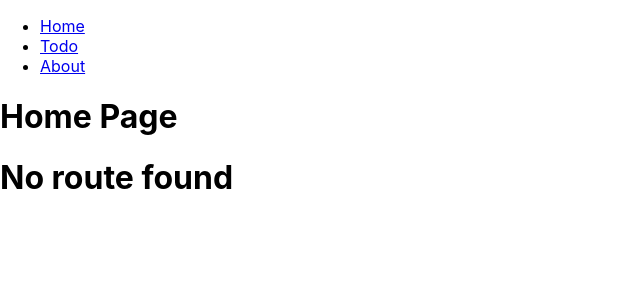
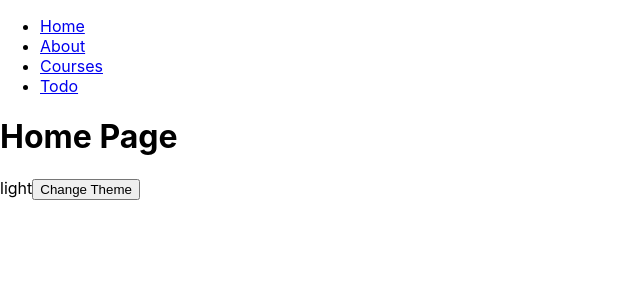
Before and after one commit to coder4affine/bashar_react_training, a React app: page / in a window 1280 px wide. Shown: the top 300 px of the page, without its empty margins (0-640 px from the left). Built offline with nearby package versions, Linux system fonts and the light colour scheme.

Commit message:
error boudnries and contex api

```diff
--- a/db.json
+++ b/db.json
@@ -25,5 +25,64 @@
       "text": "editable todo edit again",
       "isDone": false
     }
+  ],
+  "courses": [
+    {
+      "id": "react-flux-building-applications",
+      "title": "Building Applications in React and Flux",
+      "watchHref": "http://www.pluralsight.com/courses/react-flux-building-applications",
+      "authorId": "cory-house",
+      "length": "5:08",
+      "category": "JavaScript"
+    },
+    {
+      "id": "clean-code",
+      "title": "Clean Code: Writing Code for Humans",
+      "watchHref": "http://www.pluralsight.com/courses/writing-clean-code-humans",
+      "authorId": "cory-house",
+      "length": "3:10",
+      "category": "Software Practices"
+    },
+    {
+      "id": "architecture",
+      "title": "Architecting Applications for the Real World",
+      "watchHref": "http://www.pluralsight.com/courses/architecting-applications-dotnet",
+      "authorId": "cory-house",
+      "length": "2:52",
+      "category": "Software Architecture"
+    },
+    {
+      "id": "career-reboot-for-developer-mind",
+      "title": "Becoming an Outlier: Reprogramming the Developer Mind",
+      "watchHref": "http://www.pluralsight.com/courses/career-reboot-for-developer-mind",
+      "authorId": "cory-house",
+      "length": "2:30",
+      "category": "Career"
+    },
+    {
+      "id": "web-components-shadow-dom",
+      "title": "Web Component Fundamentals",
+      "watchHref": "http://www.pluralsight.com/courses/web-components-shadow-dom",
+      "authorId": "cory-house",
+      "length": "5:10",
+      "category": "HTML5"
+    }
+  ],
+  "authors": [
+    {
+      "id": "cory-house",
+      "firstName": "Cory",
+      "lastName": "House"
+    },
+    {
+      "id": "scott-allen",
+      "firstName": "Scott",
+      "lastName": "Allen"
+    },
+    {
+      "id": "dan-wahlin",
+      "firstName": "Dan",
+      "lastName": "Wahlin"
+    }
   ]
 }
--- a/src/App.js
+++ b/src/App.js
@@ -2,7 +2,9 @@ import React, { PureComponent } from 'react';
 // import PropTypes from "prop-types";
 import { BrowserRouter as Router } from 'react-router-dom';
 import Header from './components/Header';
+import routeDetails from './utils/routeDetails';
 import Route from './route';
+import ThemeContext from './context/themeContext';
 import './App.css';
 
 class App extends PureComponent {
@@ -12,8 +14,10 @@ class App extends PureComponent {
     return (
       <Router>
         <>
-          <Header />
-          <Route />
+          <Header routes={routeDetails} />
+          <ThemeContext>
+            <Route />
+          </ThemeContext>
         </>
       </Router>
     );
--- /dev/null
+++ b/src/components/ErrorBoundary/index.js
@@ -0,0 +1,24 @@
+import React, { Component } from 'react';
+import PropTypes from 'prop-types';
+
+export default class index extends Component {
+  state = {
+    hasError: false,
+  };
+
+  static propTypes = {
+    children: PropTypes.element.isRequired,
+  };
+
+  static getDerivedStateFromError() {
+    return { hasError: true };
+  }
+
+  render() {
+    const { hasError } = this.state;
+    if (hasError) {
+      return <h1>Oops! Something goes wrong</h1>;
+    }
+    return <div>{this.props.children}</div>;
+  }
+}
--- a/src/components/Header/index.js
+++ b/src/components/Header/index.js
@@ -1,22 +1,20 @@
 import React from 'react';
-// import PropTypes from 'prop-types';
+import PropTypes from 'prop-types';
 import { Link } from 'react-router-dom';
 
-const index = () => (
+const index = ({ routes }) => (
   <nav>
     <ul>
-      <li>
-        <Link to="/">Home</Link>
-      </li>
-      <li>
-        <Link to="/todo/">Todo</Link>
-      </li>
-      <li>
-        <Link to="/about/">About</Link>
-      </li>
+      {routes.map(route => (
+        <li key={route.id}>
+          <Link to={route.path}>{route.label}</Link>
+        </li>
+      ))}
     </ul>
   </nav>
 );
-index.propTypes = {};
+index.propTypes = {
+  routes: PropTypes.array.isRequired,
+};
 
 export default index;
--- /dev/null
+++ b/src/context/themeContext.js
@@ -0,0 +1,22 @@
+/* eslint-disable  react/no-unused-state */
+import React, { Component, createContext } from 'react';
+import PropTypes from 'prop-types';
+
+export const { Provider, Consumer } = createContext();
+
+export default class themeContext extends Component {
+  state = {
+    theme: 'light',
+    changeTheme: () => {
+      this.setState(state => ({ theme: state.theme === 'dark' ? 'light' : 'dark' }));
+    },
+  };
+
+  static propTypes = {
+    children: PropTypes.element.isRequired,
+  };
+
+  render() {
+    return <Provider value={this.state}>{this.props.children}</Provider>;
+  }
+}
--- a/src/route.js
+++ b/src/route.js
@@ -1,12 +1,10 @@
-import React, { Component, lazy, Suspense } from 'react';
+import React, { Component, Suspense } from 'react';
 // import PropTypes from 'prop-types';
 import { Route, Switch } from 'react-router-dom';
 import PrivateRoute from './components/PrivateRoute';
+import routeDetails from './utils/routeDetails';
 
-const AsyncTodo = lazy(() => import('./screens/Todo'));
-const AsyncHome = lazy(() => import('./screens/Home'));
-const AsyncAbout = lazy(() => import('./screens/About'));
-const AsyncNoMatch = lazy(() => import('./screens/NoMatch'));
+// const AsyncNoMatch = lazy(() => import('./screens/NoMatch'));
 
 const Loader = () => <h1>Loading...</h1>;
 
@@ -17,10 +15,27 @@ export default class route extends Component {
     return (
       <Switch>
         <Suspense fallback={<Loader />}>
-          <Route path="/" exact component={AsyncHome} />
-          <Route path="/about/" component={AsyncAbout} />
-          <PrivateRoute isAuthenticated path="/todo/" component={AsyncTodo} />
-          <Route component={AsyncNoMatch} />
+          {routeDetails.map(routeDetail => {
+            if (route.isPrivate) {
+              return (
+                <PrivateRoute
+                  key={routeDetail.id}
+                  isAuthenticated
+                  exact={routeDetail.isExact}
+                  path={routeDetail.path}
+                  render={props => <routeDetail.component {...props} />}
+                />
+              );
+            }
+            return (
+              <Route
+                key={routeDetail.id}
+                path={routeDetail.path}
+                exact={routeDetail.isExact}
+                render={props => <routeDetail.component {...props} />}
+              />
+            );
+          })}
         </Suspense>
       </Switch>
     );
--- /dev/null
+++ b/src/screens/Courses/courseTable.js
@@ -0,0 +1,47 @@
+import React, { Component } from 'react';
+import PropTypes from 'prop-types';
+
+class courseTable extends Component {
+  static propTypes = {
+    courses: PropTypes.array.isRequired,
+  };
+
+  getAuthorDetail = () => {
+    throw new Error('Oops! something goes wrong');
+  };
+
+  render() {
+    const { courses } = this.props;
+    return (
+      <table>
+        <thead>
+          <tr>
+            <th>Title</th>
+            <th>Link</th>
+            <th>Author</th>
+            <th>Length</th>
+            <th>Category</th>
+          </tr>
+        </thead>
+        <tbody>
+          {courses &&
+            courses.map(course => (
+              <tr key={course.id}>
+                <td>{course.title}</td>
+                <td>
+                  <a href={course.watchHref}>Link</a>
+                </td>
+                <td>{this.getAuthorDetail(course.authorId)}</td>
+                <td>{course.length}</td>
+                <td>{course.category}</td>
+              </tr>
+            ))}
+        </tbody>
+      </table>
+    );
+  }
+}
+
+courseTable.propTypes = {};
+
+export default courseTable;
--- /dev/null
+++ b/src/screens/Courses/index.js
@@ -0,0 +1,56 @@
+import React, { Component } from 'react';
+// import PropTypes from 'prop-types';
+import { Consumer } from '../../context/themeContext';
+import Table from './courseTable';
+import ErrorBoundary from '../../components/ErrorBoundary';
+
+export default class index extends Component {
+  state = {
+    courses: [],
+    authors: [],
+  };
+
+  static propTypes = {};
+
+  constructor(props) {
+    super(props);
+    this.getData();
+  }
+
+  getData = async () => {
+    try {
+      const res = await Promise.all([
+        fetch('http://localhost:3004/courses'),
+        fetch('http://localhost:3004/authors'),
+      ]);
+
+      const courses = await res[0].json();
+      const authors = await res[1].json();
+
+      this.setState({ courses, authors });
+    } catch (error) {
+      throw new Error(error);
+    }
+  };
+
+  getAuthorDetail = id => {
+    const { authors } = this.state;
+    const author = authors.find(x => x.id === id);
+    if (author) {
+      return `${author.firstName} ${author.lastName}`;
+    }
+    return '';
+  };
+
+  render() {
+    const { courses } = this.state;
+    return (
+      <div>
+        <Consumer>{value => <span>{value.theme}</span>}</Consumer> <h1>Courses</h1>
+        <ErrorBoundary>
+          <Table courses={courses} />
+        </ErrorBoundary>
+      </div>
+    );
+  }
+}
--- a/src/screens/Home/index.js
+++ b/src/screens/Home/index.js
@@ -1,7 +1,20 @@
 import React from 'react';
+import { Consumer } from '../../context/themeContext';
 // import PropTypes from 'prop-types';
 
-const index = () => <h1>Home Page</h1>;
+const index = () => (
+  <div>
+    <h1>Home Page</h1>
+    <Consumer>
+      {value => (
+        <div>
+          <span>{value.theme}</span>
+          <input type="button" value="Change Theme" onClick={value.changeTheme} />
+        </div>
+      )}
+    </Consumer>
+  </div>
+);
 
 index.propTypes = {};
 
--- /dev/null
+++ b/src/utils/routeDetails.js
@@ -0,0 +1,41 @@
+import { lazy } from 'react';
+
+const AsyncTodo = lazy(() => import('../screens/Todo'));
+const AsyncHome = lazy(() => import('../screens/Home'));
+const AsyncAbout = lazy(() => import('../screens/About'));
+const AsyncCourses = lazy(() => import('../screens/Courses'));
+
+export default [
+  {
+    id: 1,
+    path: '/',
+    component: AsyncHome,
+    label: 'Home',
+    isExact: true,
+    isPrivate: false,
+  },
+  {
+    id: 2,
+    path: '/about',
+    component: AsyncAbout,
+    label: 'About',
+    isExact: false,
+    isPrivate: false,
+  },
+  {
+    id: 3,
+    path: '/courses',
+    component: AsyncCourses,
+    label: 'Courses',
+    isExact: false,
+    isPrivate: false,
+  },
+  {
+    id: 4,
+    path: '/todo',
+    component: AsyncTodo,
+    label: 'Todo',
+    isExact: false,
+    isPrivate: true,
+  },
+];
```
